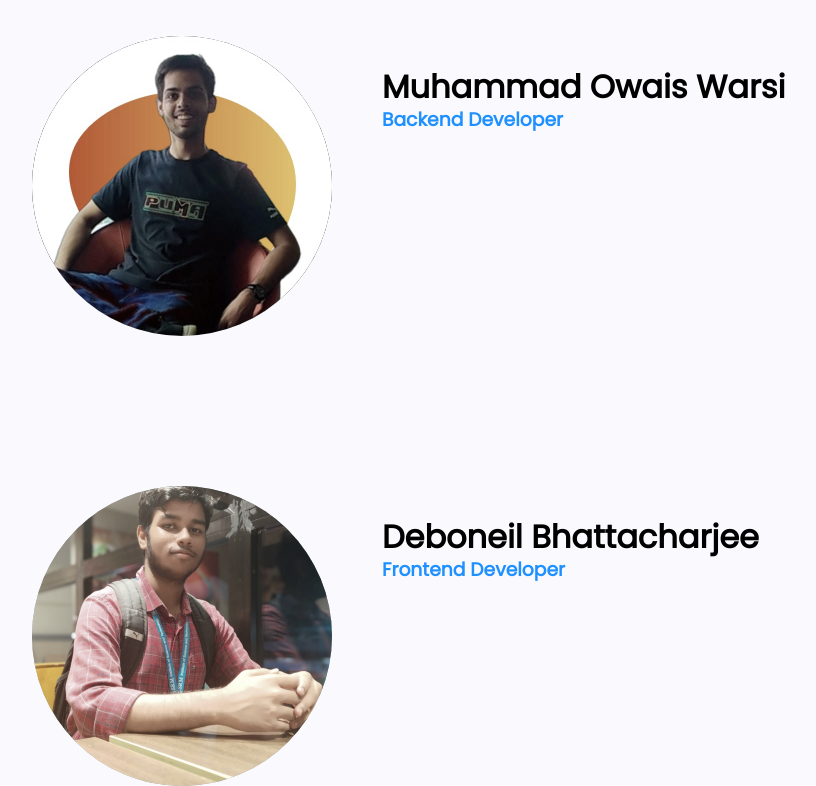
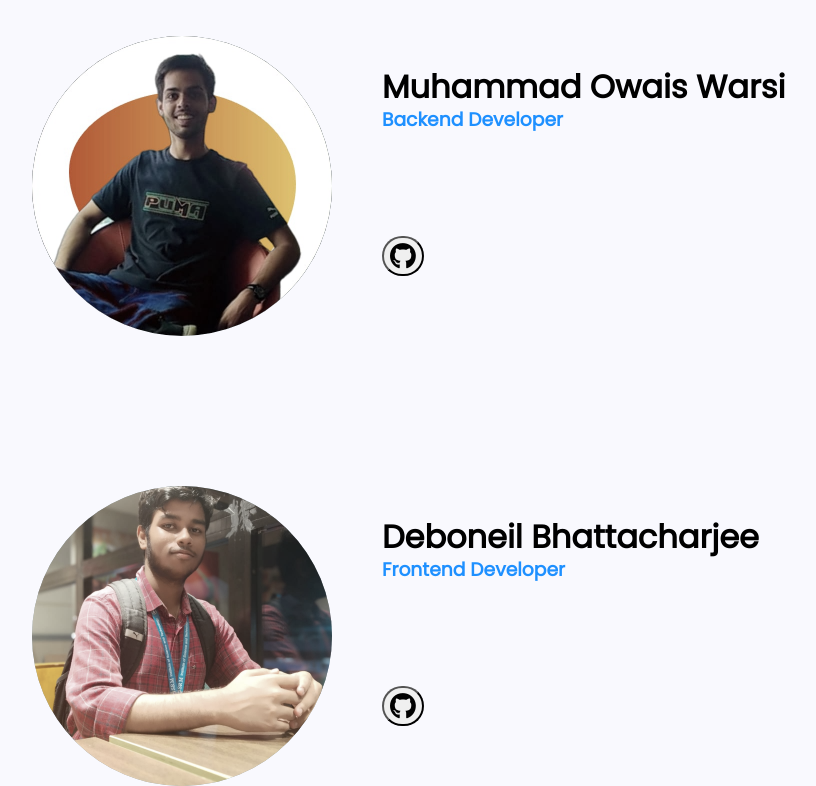
Before and after one commit to Muhammad-Owais-Warsi/ElectionPortal, a website: page index.html in a window 1280 px wide. Shown: the part 2014-2800 px from the top of the page, without its empty margins (268-1084 px from the left). Drawn offline with Linux system fonts and the light colour scheme.

Commit message:
small icons changes

```diff
--- a/index.html
+++ b/index.html
@@ -66,21 +66,29 @@
         <img src="public/owais.jpg" id="owais-pic" alt="">
         <h2 id="card-1-name">Muhammad Owais Warsi</h2>
         <h3 id="card-1-role">Backend Developer</h3>
+        <button id="owais-git"><i class="fa-brands fa-github fa-2xl" style="color: #000000;"></i></button>
+
 
         <div id="card-2"></div>
         <img src="public/deboneil.jpg" id="deboneil-pic" alt="">
         <h2 id="card-2-name">Deboneil Bhattacharjee</h2>
         <h3 id="card-2-role">Frontend Developer</h3>
+        <button id="deboneil-git"><i class="fa-brands fa-github fa-2xl" style="color: #000000;"></i></button>
+
 
         <div id="card-3"></div>
         <img src="public/aditya.jpg" id="aditya-pic" alt="">
         <h2 id="card-3-name">Aditya Dhanraj</h2>
         <h3 id="card-3-role">Presentation </h3>
+        <button id="aditya-git"><i class="fa-brands fa-github fa-2xl" style="color: #000000;"></i></button>
+
 
         <div id="card-4"></div>
         <img src="public/anirban.jpg"  id="anirban-pic">
         <h2 id="card-4-name"> Anirban Dutta </h2>
         <h3 id="card-4-role"> UI / UX Assistant </h3>
+        <button id="anirban-git"><i class="fa-brands fa-github fa-2xl" style="color: #000000;"></i></button>
+
 
         <div id="footer">
                 <a id="footer-notes" href="https://github.com/Muhammad-Owais-Warsi/ElectionPortal">Contribute to this project </a> <button id="contribute-button"><i class="fa-brands fa-github fa-2xl" style="color: #000000;"></i></button>
--- a/public/index.css
+++ b/public/index.css
@@ -138,6 +138,14 @@ li a:hover{
     margin-bottom: 10px ;
     height: 300px;
 }
+#owais-git{
+    position: absolute;
+    border-radius: 20px;
+    height: 40px;
+    top: 2250px;
+    left: 650px;
+
+}
 #owais-pic{
     position: absolute;
     border-radius: 50%;
@@ -171,6 +179,15 @@ li a:hover{
     left: 300px;
     margin-bottom: 10px ;
     height: 300px;
+}
+
+#deboneil-git{
+    position: absolute;
+    border-radius: 20px;
+    height: 40px;
+    top: 2700px;
+    left: 650px;
+
 }
 
 #deboneil-pic{
```
